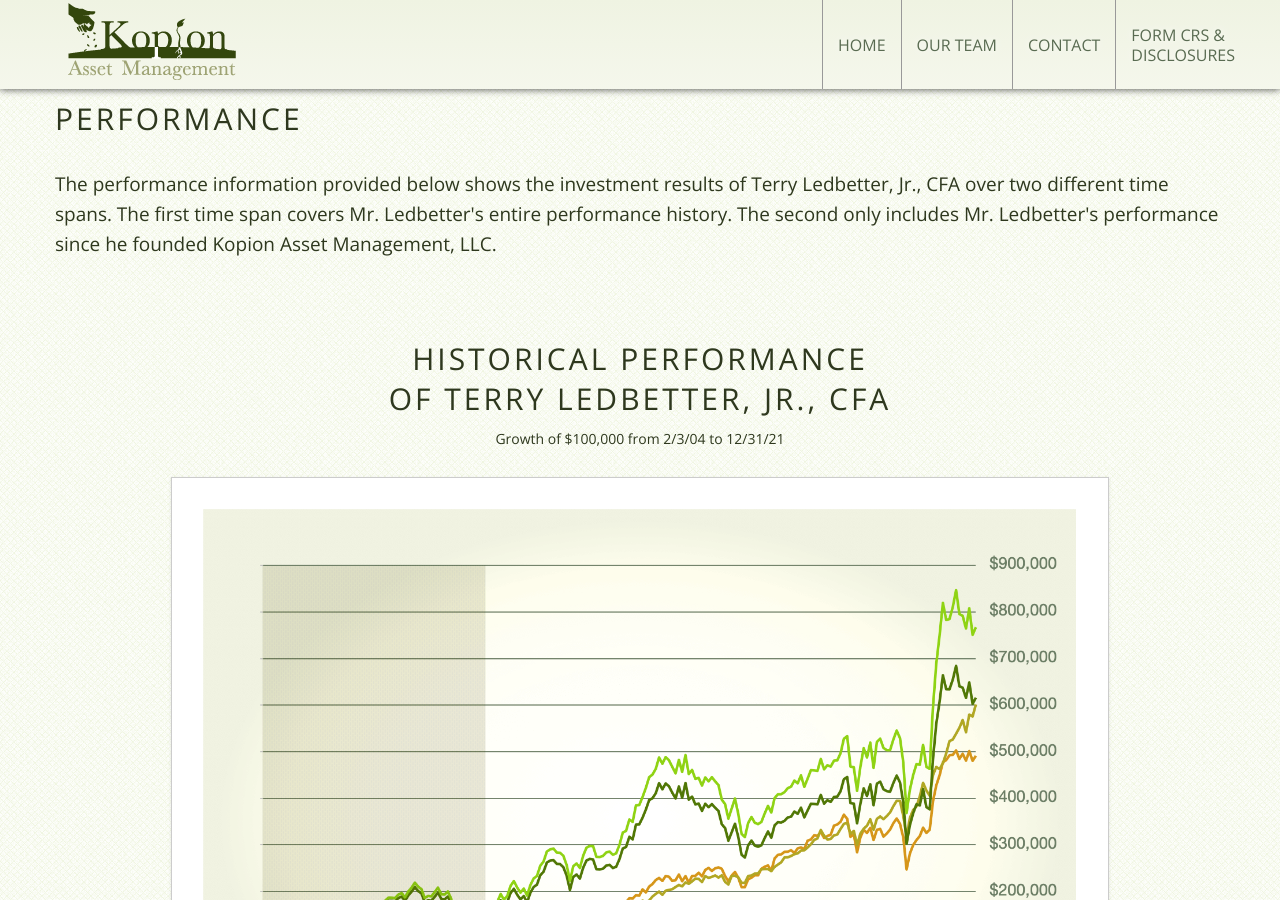
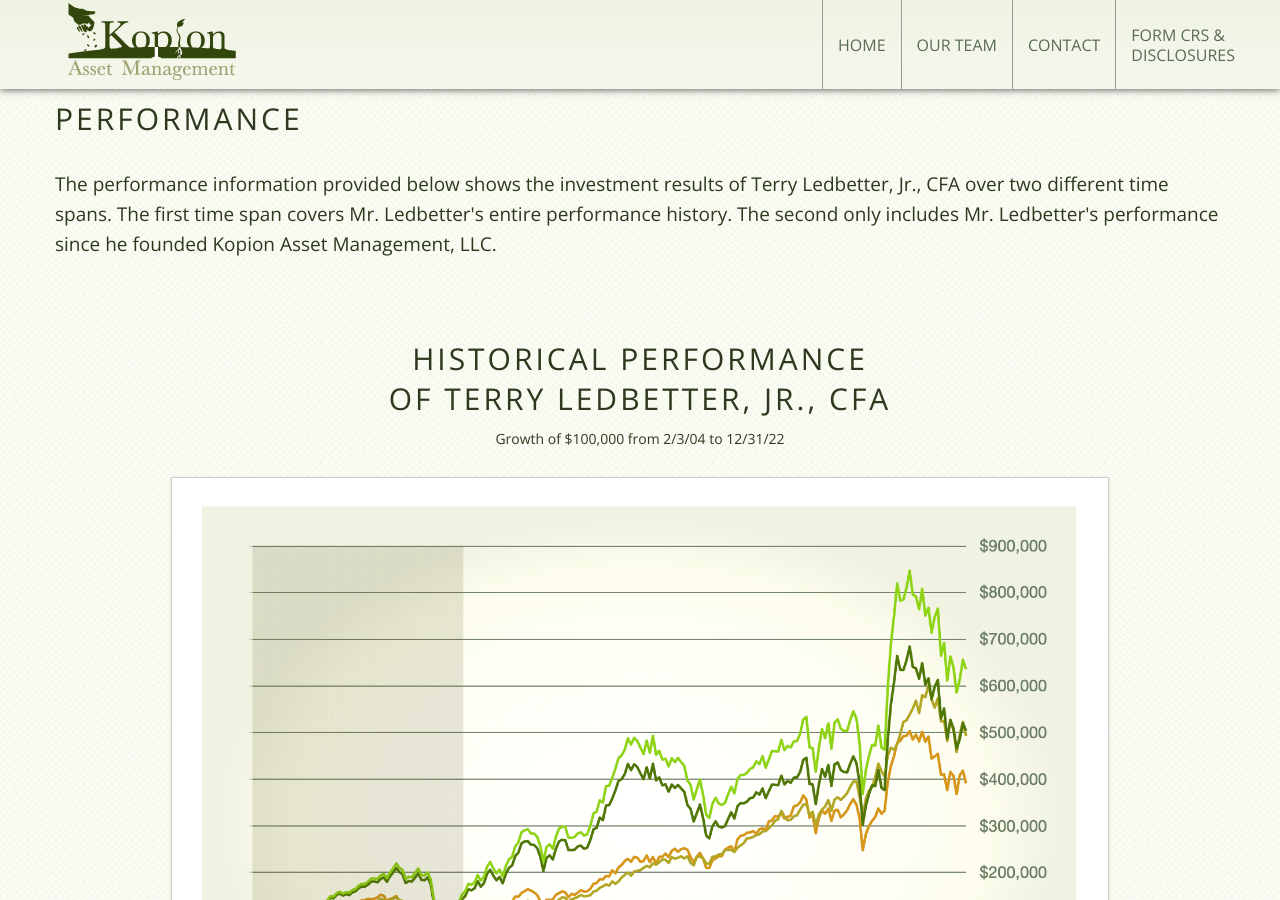
Before and after one commit to tlewismedia/kopion, a Jekyll site: the page built from performance.html, in a window 1280 px wide and 900 px high. Built offline with Jekyll 4.4.1, drawn with Linux system fonts in a browser that asks for light colours; some of the changed text lies outside the part shown.

Commit message:
jan23 update

```diff
--- a/performance.html
+++ b/performance.html
@@ -16,7 +16,7 @@ title: Performance
         <br>of Terry Ledbetter, <div style="display:inline-block"> Jr., CFA</div>
       </h1>
 
-      <div class="performSubHead" class="subHead">Growth of $100,000 from 2/3/04 to 12/31/21</div>
+      <div class="performSubHead" class="subHead">Growth of $100,000 from 2/3/04 to 12/31/22</div>
     </div>
   </div><!--end row -->
 
@@ -44,7 +44,7 @@ title: Performance
     <div class="span10 offset1">
       <h1 class="performHead">Historical Performance<br> of Kopion Asset Management, LLC </h1>
 
-      <div class="performSubHead" class="subHead">Growth of $100,000 from 8/23/09 to 12/31/21</div>
+      <div class="performSubHead" class="subHead">Growth of $100,000 from 8/23/09 to 12/31/22</div>
     </div>
   </div><!--end row -->
 
```
Also changed, not shown: images/graph_kopion.png, images/graph_terry.png, images/table_kopion.png, images/table_terry.png.
